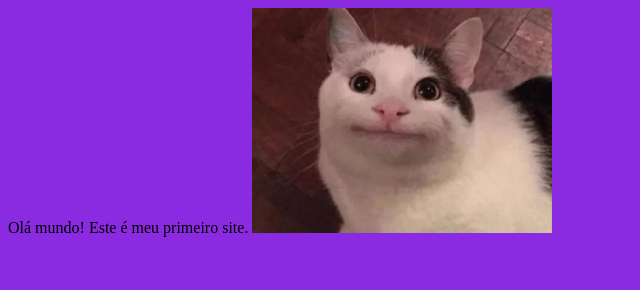
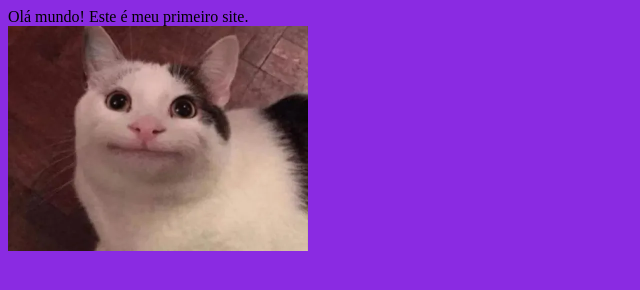
Before and after one commit to crissantos-olv/Projeto1, a plain HTML site: page index.html in a window 1280 px wide. Shown: the whole page, without its empty margins (0-640 px from the left). Drawn offline with Linux system fonts and the light colour scheme.

Commit message:
Segunda versao do site

```diff
--- a/index.html
+++ b/index.html
@@ -7,7 +7,7 @@
     <link rel="stylesheet" href="style.css">
 </head>
 <body>
-    Olá mundo! Este é meu primeiro site.
+    Olá mundo! Este é meu primeiro site.<br>
     <img src="gatito.jpg" alt="" width="300px">
 </body>
 </html>
```
